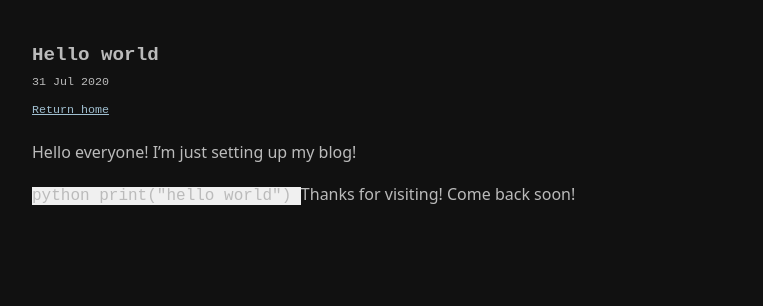
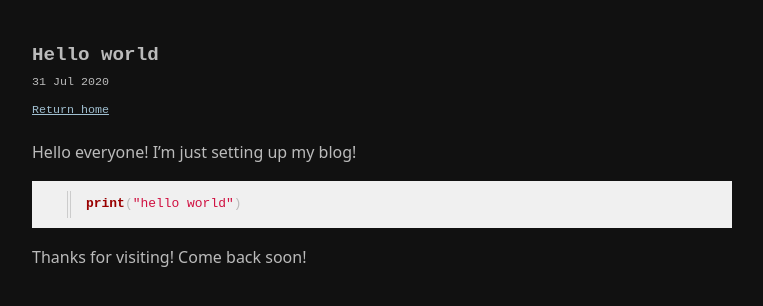
Before and after one commit to nefkst/My-Personal-Blog, a Jekyll site: the page built from _posts/2013-04-14-hello-world.md, in a window 1280 px wide. Shown: the top 306 px of the page, without its empty margins (258-1021 px from the left). Built offline with Jekyll 4.4.1, drawn with Linux system fonts in a browser that asks for light colours.

Commit message:
Update 2013-04-14-hello-world.md

````diff
--- a/_posts/2013-04-14-hello-world.md
+++ b/_posts/2013-04-14-hello-world.md
@@ -8,7 +8,7 @@ feature: 1
 Hello everyone!
 I'm just setting up my blog!
 
-`python
+```python
 print("hello world")
-`
+```
 Thanks for visiting! Come back soon!
````
